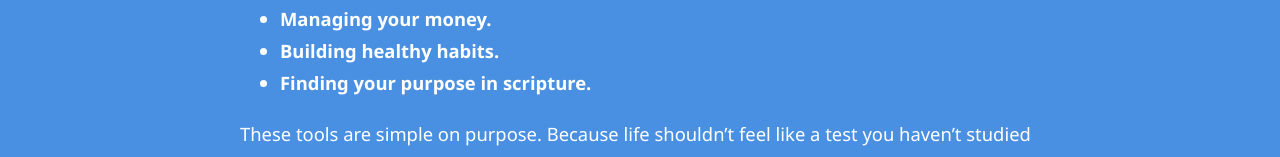
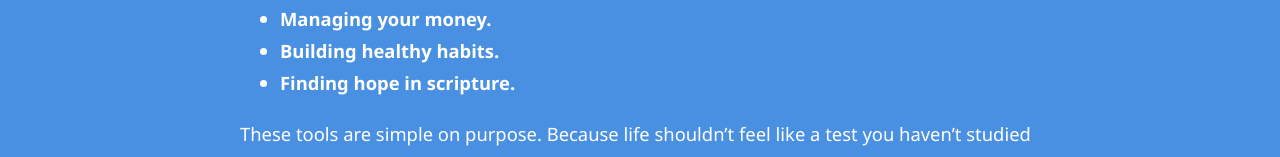
Before and after one commit to spelillo/LifeSimplifiedHub, a plain HTML site: page index.html in a window 1280 px wide. Shown: the part 350-507 px from the top of the page. Drawn offline with Linux system fonts and the light colour scheme.

Commit message:
Update index.html

```diff
--- a/index.html
+++ b/index.html
@@ -21,7 +21,7 @@
       <ul>
         <li><strong>Managing your money.</strong></li>
         <li><strong>Building healthy habits.</strong></li>
-        <li><strong>Finding your purpose in scripture.</strong></li>
+        <li><strong>Finding hope in scripture.</strong></li>
       </ul>
 
       <p>These tools are simple on purpose. Because life shouldn’t feel like a test you haven’t studied for.</p>
```
